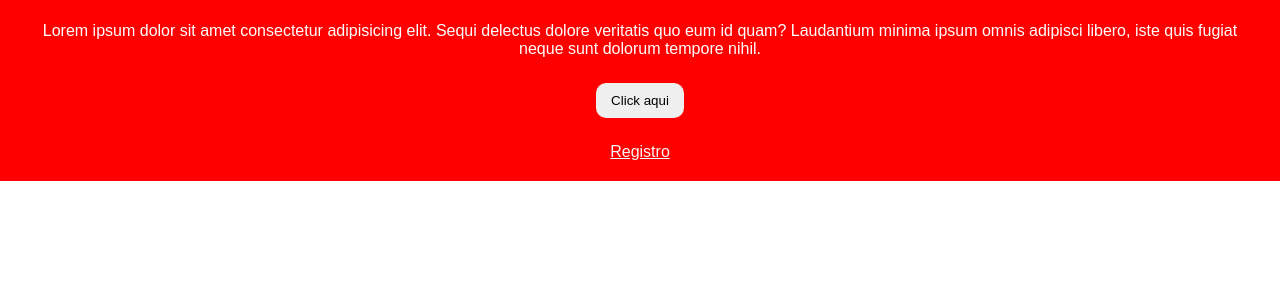
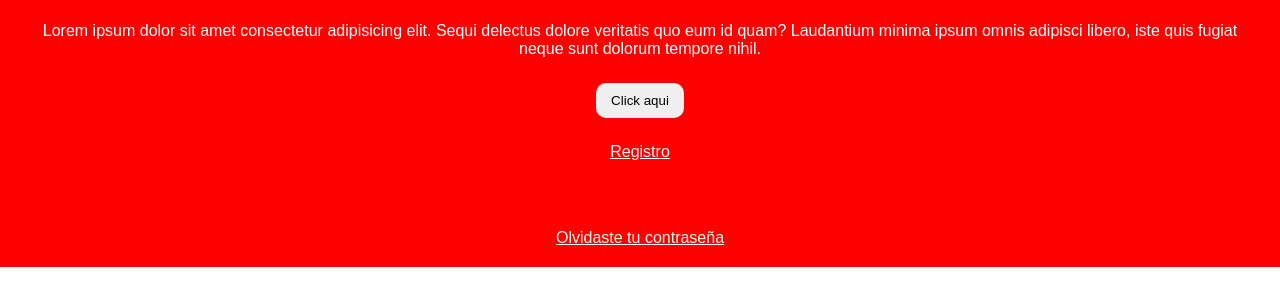
Before and after one commit to AlexMdz5620/proyecto-web-git, a plain HTML site: page index.html in a window 1280 px wide. Shown: the part 60-366 px from the top of the page. Drawn offline with Linux system fonts and the light colour scheme.

Commit message:
nuevo-enlace-formulario

```diff
--- a/index.html
+++ b/index.html
@@ -15,7 +15,8 @@
 
         <button>Click aqui</button>
 
-        <a href="#">Registro</a>
+        <a href="#">Registro</a><br>
+        <a href="#">Olvidaste tu contraseña</a>
     </div>
 </body>
 </html>
```
